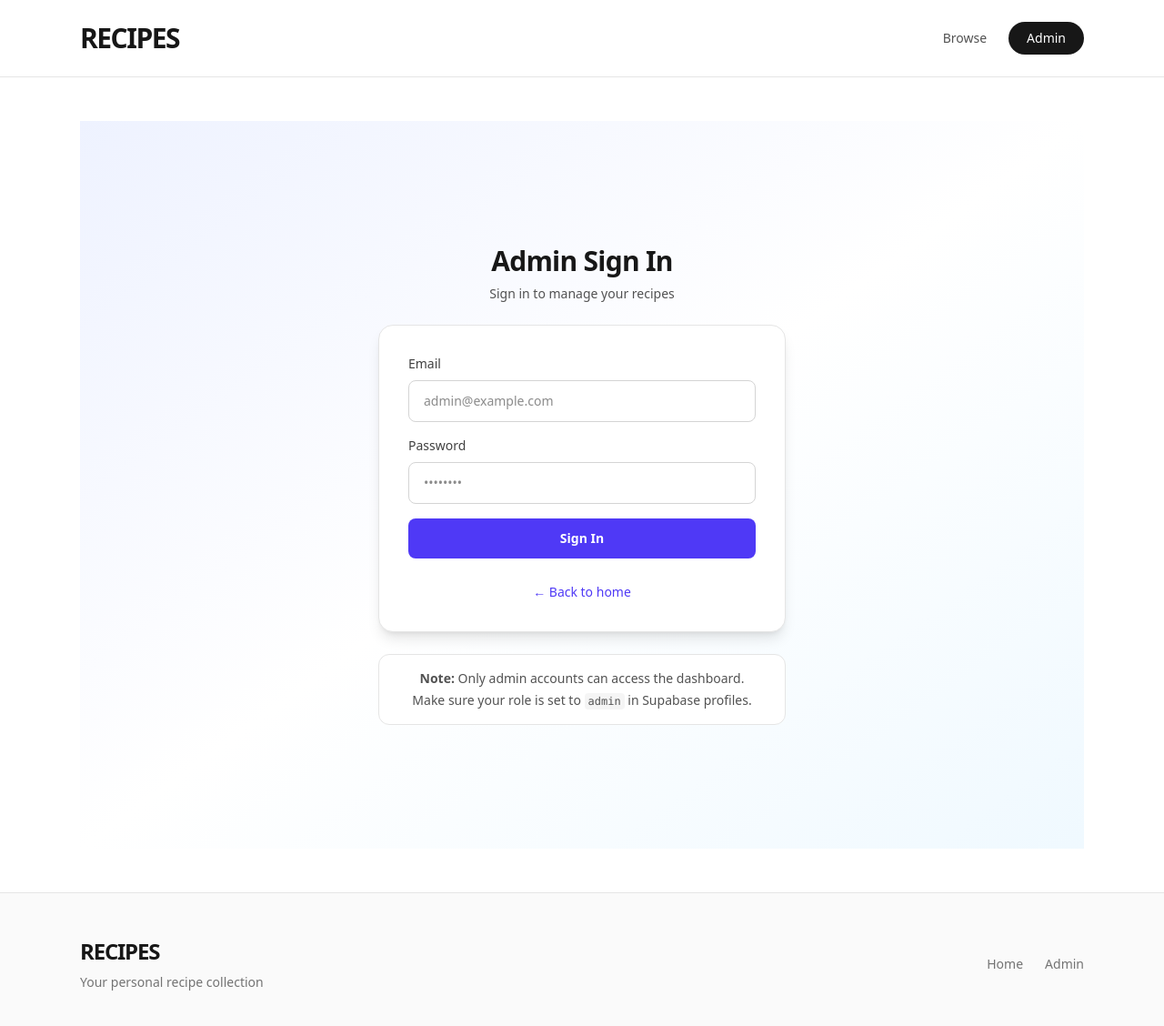
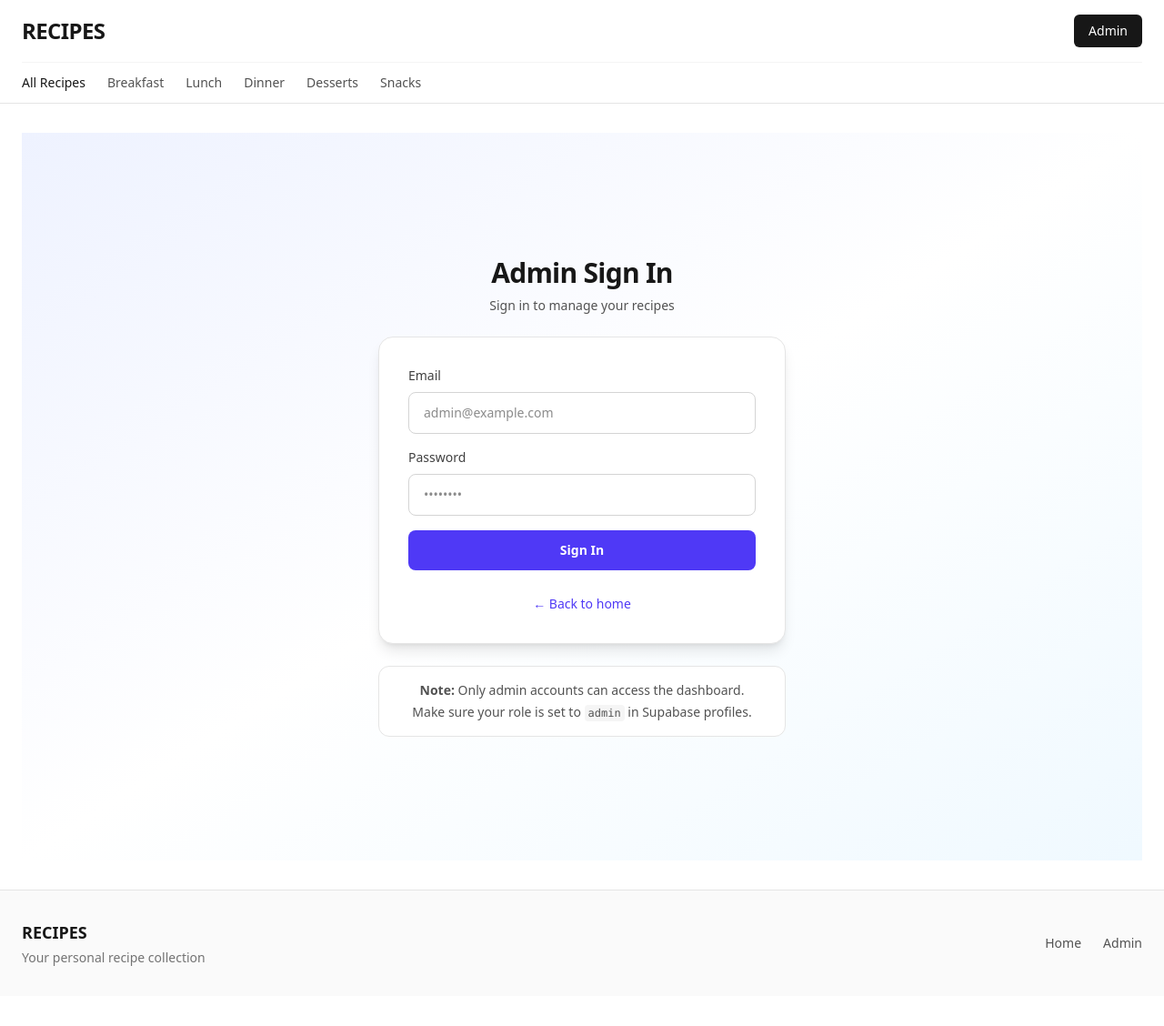
Before and after one commit to ktaylor211091-max/Recipe-website, a Next.js app: page /admin in a window 1280 px wide. Shown: the top 1128 px of the page at 91% size. After the commit the page ends 1095 px from the top, so only its background shows below. Built offline with nearby package versions, Linux system fonts and the light colour scheme; no server answers.

Commit message:
Reorganize layout to match taste.com.au publication style

```diff
--- a/src/app/layout.tsx
+++ b/src/app/layout.tsx
@@ -15,56 +15,82 @@ export default function RootLayout({
   return (
     <html lang="en">
       <body className="min-h-screen flex flex-col bg-white">
-        <header className="sticky top-0 z-50 border-b border-neutral-200 bg-white/95 backdrop-blur-sm">
-          <div className="mx-auto flex max-w-6xl items-center justify-between px-6 py-6">
-            <Link href="/" className="group flex items-center gap-3">
-              <div className="text-3xl font-bold tracking-tighter text-neutral-900 transition-all group-hover:scale-105">
-                RECIPES
-              </div>
-            </Link>
-            <nav className="flex items-center gap-6">
-              <Link
-                href="/"
-                className="text-sm font-medium text-neutral-600 transition-colors hover:text-neutral-900"
-              >
-                Browse
+        <header className="border-b border-neutral-200 bg-white">
+          <div className="mx-auto max-w-7xl px-6">
+            <div className="flex items-center justify-between py-4">
+              <Link href="/" className="group flex items-center gap-3">
+                <div className="text-2xl font-bold tracking-tight text-neutral-900">
+                  RECIPES
+                </div>
               </Link>
               <Link
                 href="/admin"
-                className="rounded-full bg-neutral-900 px-5 py-2 text-sm font-medium text-white transition-all hover:bg-neutral-700"
+                className="rounded-md bg-neutral-900 px-4 py-2 text-sm font-medium text-white transition-colors hover:bg-neutral-700"
               >
                 Admin
+              </Link>
+            </div>
+            <nav className="flex items-center gap-6 border-t border-neutral-100 py-3 overflow-x-auto">
+              <Link
+                href="/"
+                className="whitespace-nowrap text-sm font-medium text-neutral-900 hover:text-neutral-600"
+              >
+                All Recipes
+              </Link>
+              <Link
+                href="/#breakfast"
+                className="whitespace-nowrap text-sm font-medium text-neutral-600 hover:text-neutral-900"
+              >
+                Breakfast
+              </Link>
+              <Link
+                href="/#lunch"
+                className="whitespace-nowrap text-sm font-medium text-neutral-600 hover:text-neutral-900"
+              >
+                Lunch
+              </Link>
+              <Link
+                href="/#dinner"
+                className="whitespace-nowrap text-sm font-medium text-neutral-600 hover:text-neutral-900"
+              >
+                Dinner
+              </Link>
+              <Link
+                href="/#dessert"
+                className="whitespace-nowrap text-sm font-medium text-neutral-600 hover:text-neutral-900"
+              >
+                Desserts
+              </Link>
+              <Link
+                href="/#snacks"
+                className="whitespace-nowrap text-sm font-medium text-neutral-600 hover:text-neutral-900"
+              >
+                Snacks
               </Link>
             </nav>
           </div>
         </header>
 
         <main className="flex-1">
-          <div className="mx-auto max-w-6xl px-6 py-12">{children}</div>
+          <div className="mx-auto max-w-7xl px-6 py-8">{children}</div>
         </main>
 
         <footer className="border-t border-neutral-200 bg-neutral-50 mt-auto">
-          <div className="mx-auto max-w-6xl px-6 py-12">
-            <div className="flex flex-col gap-6 sm:flex-row sm:items-center sm:justify-between">
+          <div className="mx-auto max-w-7xl px-6 py-8">
+            <div className="flex flex-col gap-4 sm:flex-row sm:items-center sm:justify-between">
               <div>
-                <div className="text-2xl font-bold tracking-tighter text-neutral-900 mb-2">
+                <div className="text-lg font-bold text-neutral-900 mb-1">
                   RECIPES
                 </div>
                 <p className="text-sm text-neutral-500">
                   Your personal recipe collection
                 </p>
               </div>
-              <div className="flex items-center gap-6">
-                <Link
-                  href="/"
-                  className="text-sm text-neutral-500 transition-colors hover:text-neutral-900"
-                >
+              <div className="flex items-center gap-6 text-sm text-neutral-600">
+                <Link href="/" className="hover:text-neutral-900">
                   Home
                 </Link>
-                <Link
-                  href="/admin"
-                  className="text-sm text-neutral-500 transition-colors hover:text-neutral-900"
-                >
+                <Link href="/admin" className="hover:text-neutral-900">
                   Admin
                 </Link>
               </div>
--- a/src/app/page.tsx
+++ b/src/app/page.tsx
@@ -28,48 +28,87 @@ export default async function Home() {
     : { data: null };
 
   return (
-    <main className="space-y-24">
-      {/* Hero Section */}
-      <section className="py-20 text-center animate-fade-in">
-        <div className="mx-auto max-w-4xl">
-          <h1 className="text-7xl font-bold tracking-tighter text-neutral-900 mb-6 leading-none sm:text-8xl">
-            DELICIOUS<br/>RECIPES.
-          </h1>
-          <p className="text-xl text-neutral-600 mb-8 max-w-2xl mx-auto leading-relaxed">
-            Curated collection of recipes. Simple, bold, and made to be enjoyed.
+    <main className="space-y-12">
+      {/* Hero Section with Featured Recipe */}
+      {recipes && recipes.length > 0 && (
+        <section className="relative overflow-hidden rounded-xl bg-neutral-900 text-white">
+          <div className="grid gap-6 lg:grid-cols-2">
+            <div className="relative aspect-[16/9] lg:aspect-auto">
+              {recipes[0].image_path ? (
+                <img
+                  src={`${SUPABASE_CONFIG.url}/storage/v1/object/public/recipe-images/${recipes[0].image_path}`}
+                  alt={recipes[0].title}
+                  className="h-full w-full object-cover"
+                />
+              ) : (
+                <div className="flex h-full w-full items-center justify-center bg-neutral-800">
+                  <div className="text-6xl">🍳</div>
+                </div>
+              )}
+            </div>
+            <div className="flex flex-col justify-center p-8 lg:p-12">
+              <div className="mb-3 inline-flex w-fit items-center rounded-full bg-white/20 px-3 py-1 text-xs font-medium backdrop-blur-sm">
+                FEATURED RECIPE
+              </div>
+              <h2 className="mb-4 text-4xl font-bold leading-tight lg:text-5xl">
+                {recipes[0].title}
+              </h2>
+              {recipes[0].description && (
+                <p className="mb-6 text-lg text-neutral-300 leading-relaxed">
+                  {recipes[0].description}
                 </p>
-          <div className="flex flex-wrap items-center justify-center gap-4 text-sm font-medium text-neutral-500">
-            <span className="px-4 py-2 border border-neutral-200 rounded-full">EASY TO FOLLOW</span>
-            <span className="px-4 py-2 border border-neutral-200 rounded-full">TRIED & TESTED</span>
-            <span className="px-4 py-2 border border-neutral-200 rounded-full">NO FLUFF</span>
+              )}
+              <div className="mb-6 flex flex-wrap gap-4 text-sm">
+                {recipes[0].prep_time_minutes && (
+                  <div className="flex items-center gap-2">
+                    <span className="text-neutral-400">Prep:</span>
+                    <span className="font-medium">{recipes[0].prep_time_minutes} min</span>
+                  </div>
+                )}
+                {recipes[0].cook_time_minutes && (
+                  <div className="flex items-center gap-2">
+                    <span className="text-neutral-400">Cook:</span>
+                    <span className="font-medium">{recipes[0].cook_time_minutes} min</span>
+                  </div>
+                )}
+                {recipes[0].servings && (
+                  <div className="flex items-center gap-2">
+                    <span className="text-neutral-400">Serves:</span>
+                    <span className="font-medium">{recipes[0].servings}</span>
+                  </div>
+                )}
+              </div>
+              <Link
+                href={`/recipes/${recipes[0].slug}`}
+                className="inline-flex w-fit items-center gap-2 rounded-lg bg-white px-6 py-3 font-semibold text-neutral-900 transition-all hover:bg-neutral-100"
+              >
+                View Recipe
+                <span>→</span>
+              </Link>
             </div>
           </div>
+        </section>
+      )}
 
-        {!supabase ? (
-          <div className="mt-12 mx-auto max-w-2xl rounded-2xl border-2 border-red-200 bg-red-50 p-6 text-sm text-red-800">
+      {!supabase && (
+        <div className="rounded-lg border-2 border-red-200 bg-red-50 p-6 text-sm text-red-800">
           <strong>Configuration Required:</strong> Set Vercel env vars
           <b> NEXT_PUBLIC_SUPABASE_URL</b> and
           <b> NEXT_PUBLIC_SUPABASE_ANON_KEY</b>.
         </div>
-        ) : null}
-      </section>
+      )}
 
-      {/* Recipes Section */}
+      {/* Latest Recipes Section */}
       <section>
-        <div className="mb-12 text-center">
-          <h2 className="text-5xl font-bold tracking-tighter text-neutral-900 mb-4">
-            BROWSE RECIPES
-          </h2>
-          <div className="h-1 w-20 bg-neutral-900 mx-auto"></div>
+        <div className="mb-6 flex items-center justify-between">
+          <h3 className="text-2xl font-bold text-neutral-900">Latest Recipes</h3>
         </div>
 
         {!recipes || recipes.length === 0 ? (
-          <div className="rounded-2xl border-2 border-dashed border-neutral-200 bg-neutral-50 p-16 text-center">
-            <div className="mx-auto max-w-md">
-              <div className="text-6xl mb-4">🍳</div>
-              <h3 className="text-2xl font-bold tracking-tight text-neutral-900 mb-2">No recipes yet</h3>
+          <div className="rounded-lg border-2 border-dashed border-neutral-200 bg-neutral-50 p-16 text-center">
+            <div className="text-5xl mb-4">🍳</div>
+            <h3 className="text-xl font-bold text-neutral-900 mb-2">No recipes yet</h3>
             <p className="text-neutral-500">Check back soon for delicious recipes!</p>
-            </div>
           </div>
         ) : (
           <RecipeListClient
```
Also changed, not shown: src/app/RecipeListClient.tsx (+32 -27 lines). Lines whose indentation alone changed are shown as unchanged.
